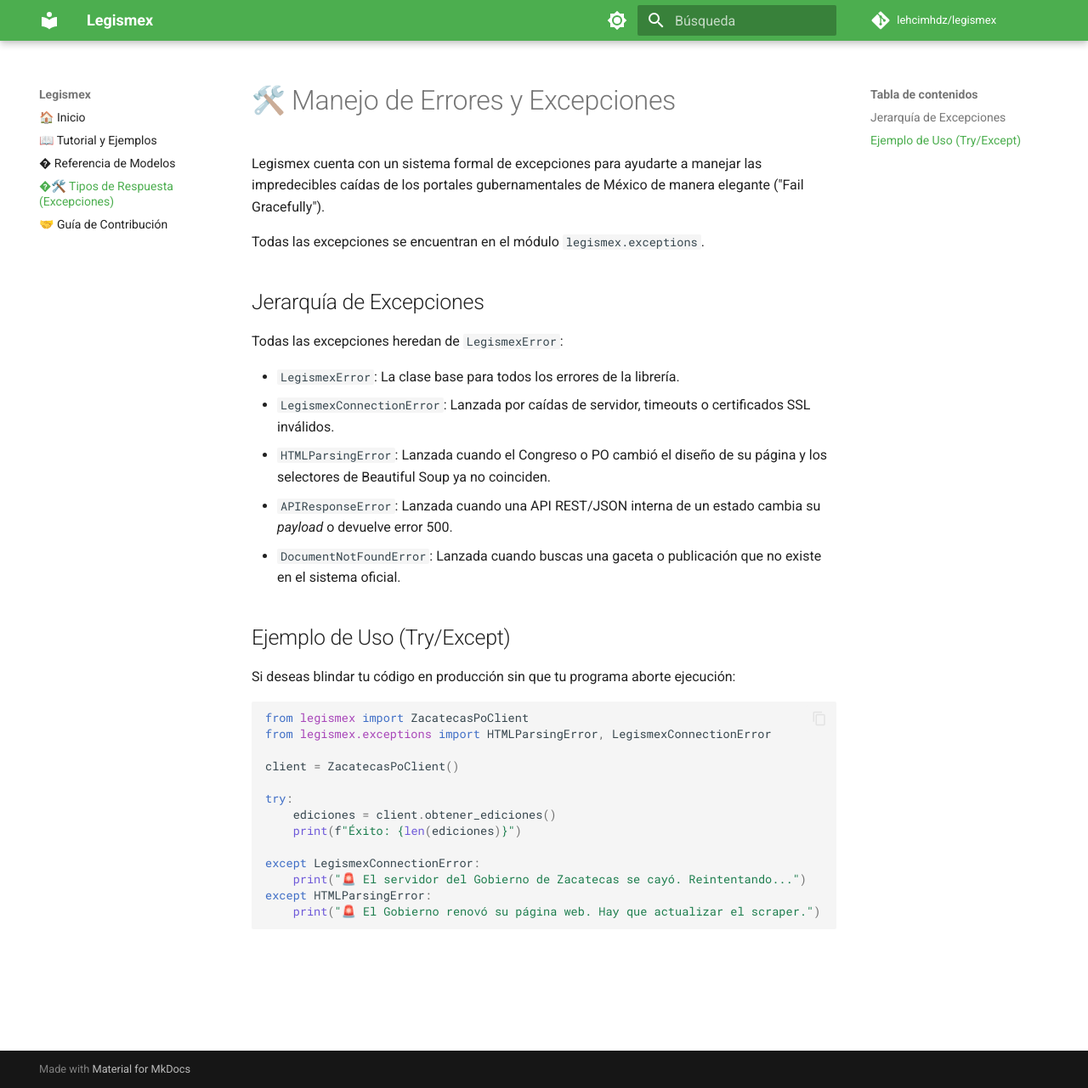
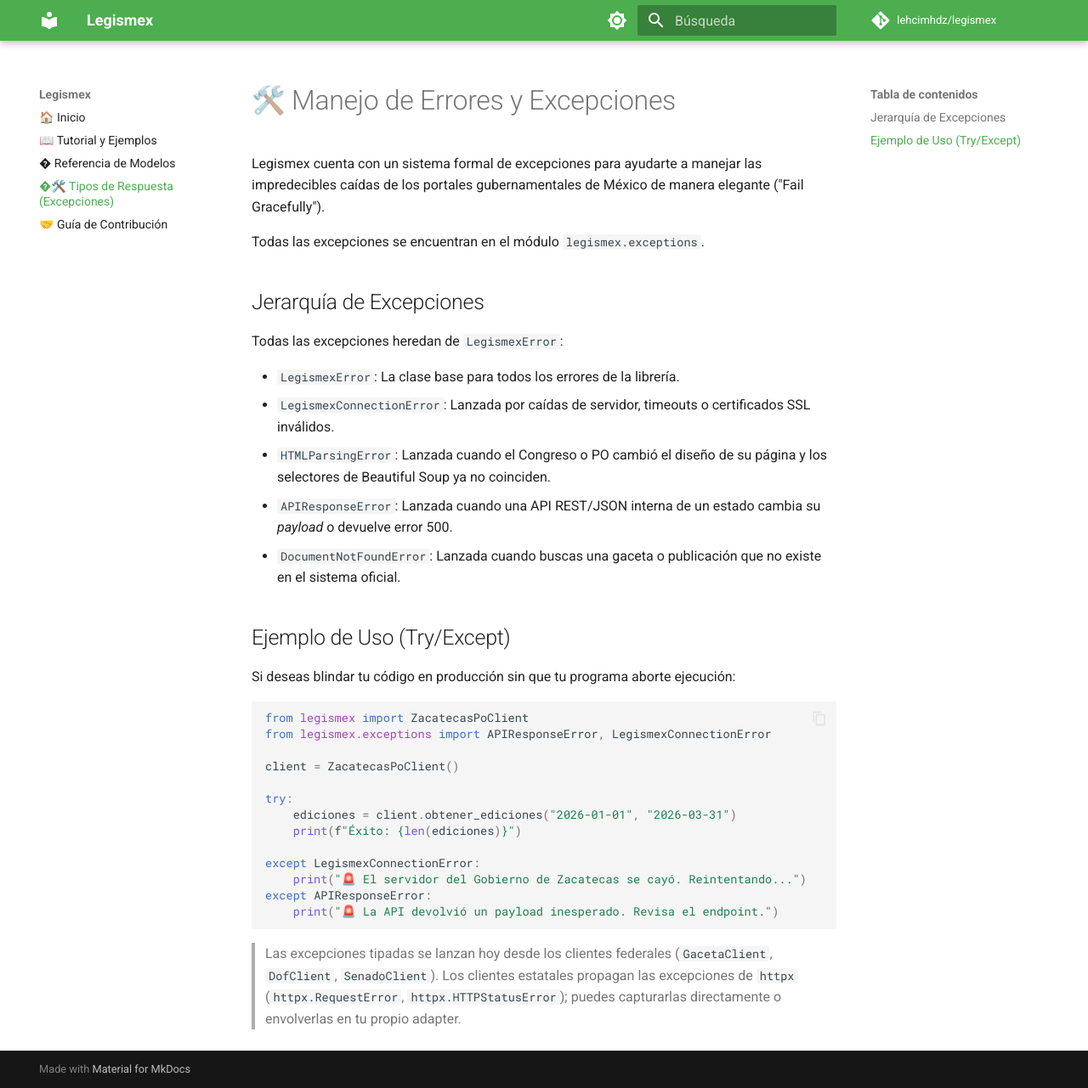
Before and after one commit to lehcimhdz/legismex, an MkDocs documentation site: the page built from docs/excepciones.md, in a window 1280 px wide and 1281 px high. Shown: the whole window at 85% size. Built offline with MkDocs 1.6.1 and Material for MkDocs 9.7.7, drawn with Linux system fonts in a browser that asks for light colours; comment, search, counter and statistics services are not loaded.

Commit message:
docs: fix broken ZacatecasPoClient example in excepciones

````diff
--- a/docs/excepciones.md
+++ b/docs/excepciones.md
@@ -20,16 +20,18 @@
 
 ```python
 from legismex import ZacatecasPoClient
-from legismex.exceptions import HTMLParsingError, LegismexConnectionError
+from legismex.exceptions import APIResponseError, LegismexConnectionError
 
 client = ZacatecasPoClient()
 
 try:
-    ediciones = client.obtener_ediciones()
+    ediciones = client.obtener_ediciones("2026-01-01", "2026-03-31")
     print(f"Éxito: {len(ediciones)}")
 
 except LegismexConnectionError:
     print("🚨 El servidor del Gobierno de Zacatecas se cayó. Reintentando...")
-except HTMLParsingError:
-    print("🚨 El Gobierno renovó su página web. Hay que actualizar el scraper.")
+except APIResponseError:
+    print("🚨 La API devolvió un payload inesperado. Revisa el endpoint.")
 ```
+
+> Las excepciones tipadas se lanzan hoy desde los clientes federales (`GacetaClient`, `DofClient`, `SenadoClient`). Los clientes estatales propagan las excepciones de `httpx` (`httpx.RequestError`, `httpx.HTTPStatusError`); puedes capturarlas directamente o envolverlas en tu propio adapter.
````
Also changed, not shown: SPEC.md (added, +54 -0 lines).
